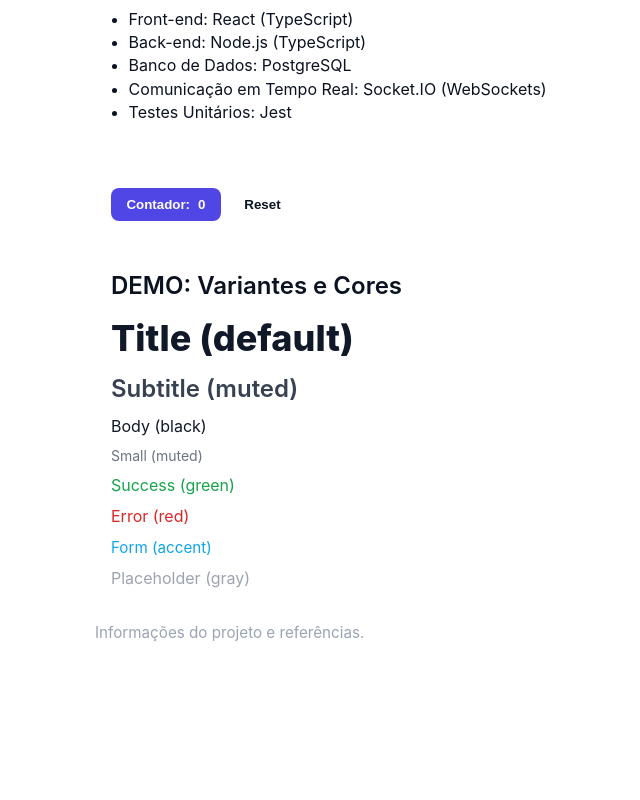
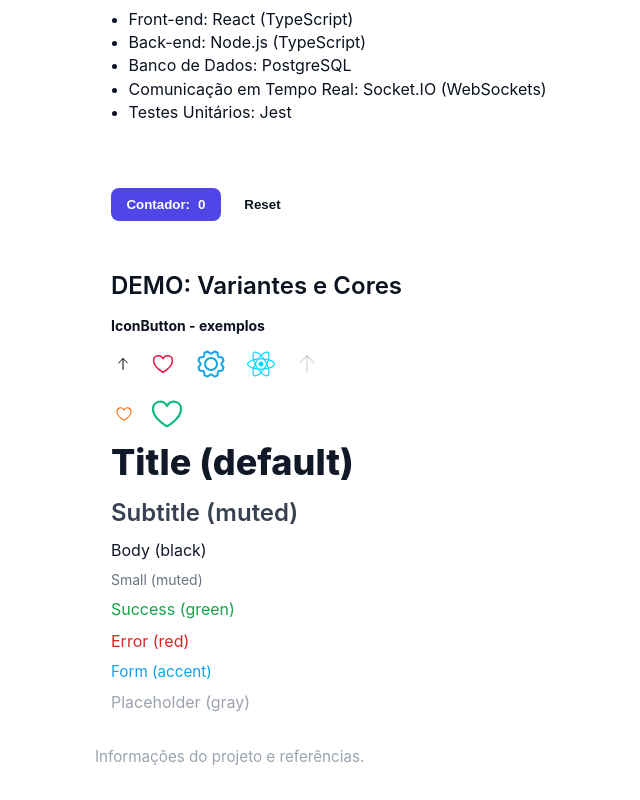
Before and after one commit to C14-2025/vota-ja-front, a React (Vite) app: page / in a window 1280 px wide. Shown: the part 593-1393 px from the top of the page, without its empty margins (11-651 px from the left). Before the commit the page ends 1269 px from the top, so only its background shows below. Built offline with nearby package versions, Linux system fonts and the light colour scheme.

Commit message:
feat: implementing the iconbutton

```diff
--- a/src/App.tsx
+++ b/src/App.tsx
@@ -2,7 +2,8 @@ import { useState } from "react";
 import reactLogo from "./assets/react.svg";
 import viteLogo from "/vite.svg";
 import styles from "./App.module.css";
-import { Text } from "./common";
+import { Text, IconButton } from "./common";
+import { ArrowUp, Heart, Gear } from "phosphor-react";
 
 function App() {
   const [count, setCount] = useState(0);
@@ -114,6 +115,69 @@ function App() {
           <Text as="h2" variant="subtitle">
             DEMO: Variantes e Cores
           </Text>
+          <div style={{ marginTop: 12 }}>
+            <Text as="h3" variant="small">
+              IconButton - exemplos
+            </Text>
+            <div
+              style={{
+                display: "flex",
+                gap: 12,
+                alignItems: "center",
+                marginTop: 8,
+              }}
+            >
+              <IconButton
+                Icon={ArrowUp}
+                size={16}
+                aria-label="up"
+                onClick={() => console.log("IconButton: up clicked")}
+              />
+              <IconButton
+                Icon={Heart}
+                size={24}
+                color="#e11d48"
+                aria-label="like"
+                onClick={() => console.log("IconButton: like clicked")}
+              />
+              <IconButton
+                Icon={Gear}
+                size={32}
+                color="#0ea5e9"
+                aria-label="settings"
+                onClick={() => console.log("IconButton: settings clicked")}
+              />
+              <IconButton
+                src={reactLogo}
+                size={28}
+                aria-label="react"
+                onClick={() => console.log("IconButton: react clicked")}
+              />
+              <IconButton
+                Icon={ArrowUp}
+                size={24}
+                disabled
+                aria-label="disabled"
+                onClick={() => console.log("IconButton: disabled clicked")}
+              />
+            </div>
+            <div style={{ display: "flex", gap: 8, marginTop: 8 }}>
+              <IconButton
+                Icon={Heart}
+                size={18}
+                color="#f97316"
+                aria-label="heart-small"
+                onClick={() => console.log("IconButton: heart-small clicked")}
+              />
+              <IconButton
+                Icon={Heart}
+                size={36}
+                color="#10b981"
+                aria-label="heart-large"
+                onClick={() => console.log("IconButton: heart-large clicked")}
+              />
+            </div>
+          </div>
           <div style={{ display: "grid", gap: 8 }}>
             <Text variant="title" as="div" color="#111827">
               Title (default)
--- a/src/common/index.ts
+++ b/src/common/index.ts
@@ -1,2 +1,4 @@
 export * from "./Text";
 export { Text } from "./Text";
+export * from "./IconButton/IconButton";
+export { IconButton } from "./IconButton/IconButton";
```
